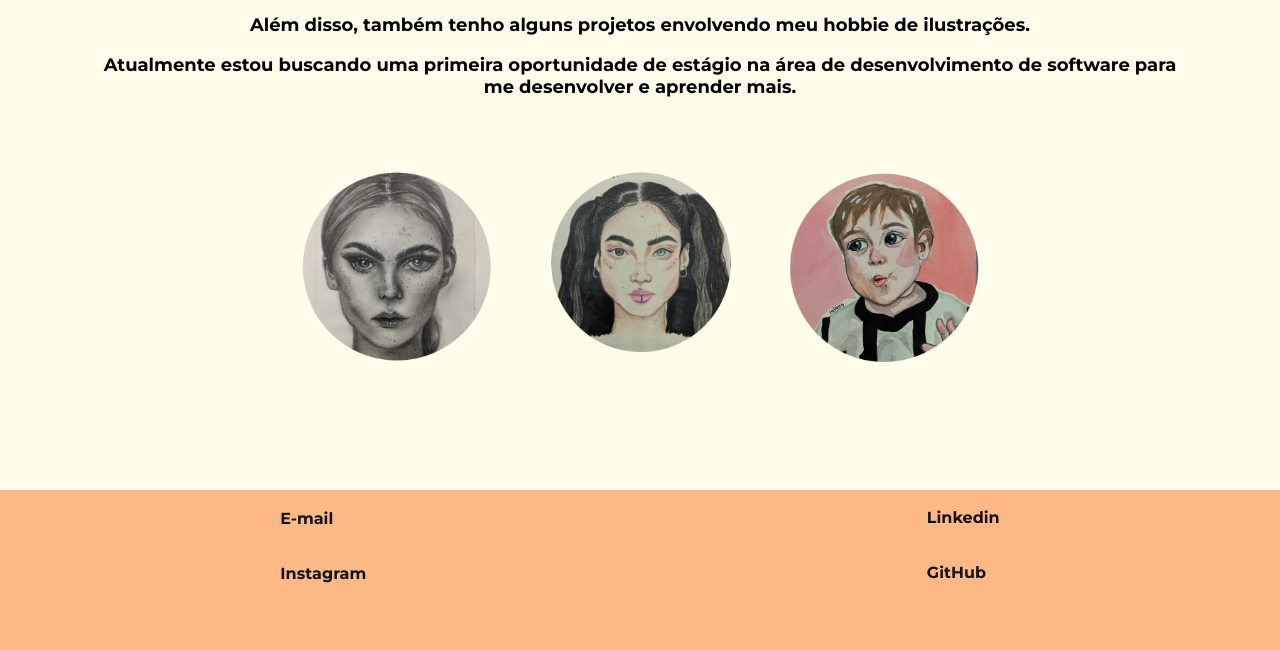
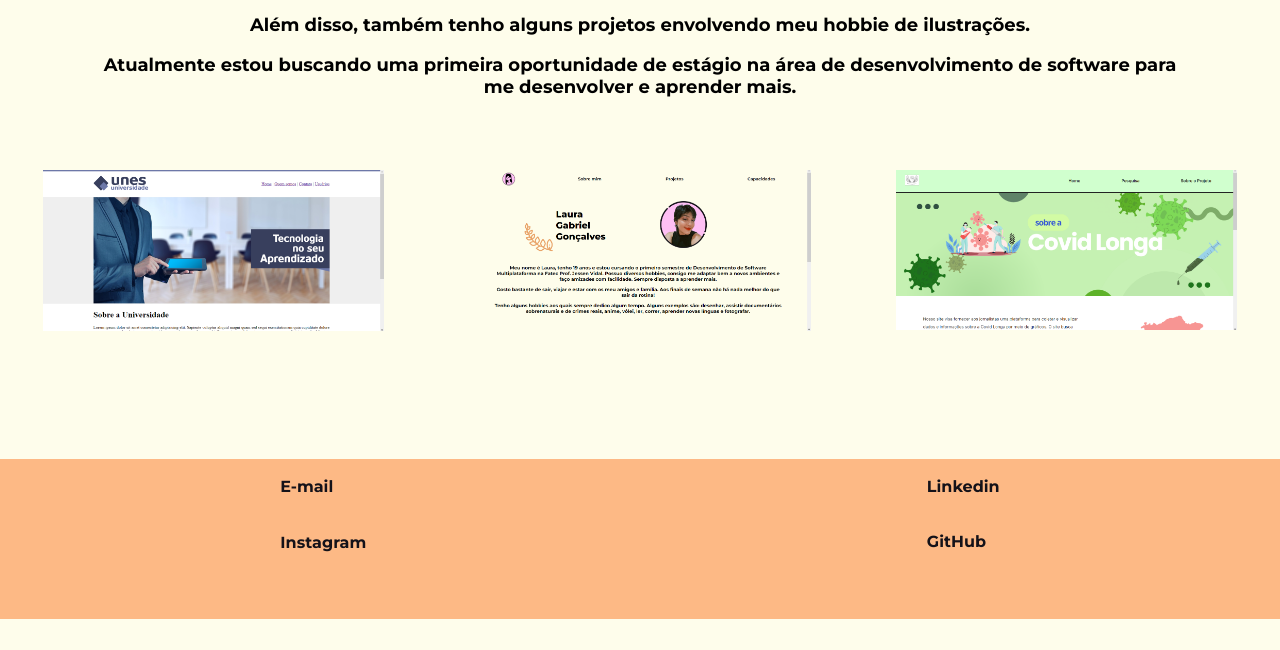
Before and after one commit to eulauragabriel/design-digital-portfolio, a Flask app: page /projetos in a window 1280 px wide. Shown: the part 227-877 px from the top of the page. After the commit the page ends 846 px from the top, so only its background shows below. Run offline with Flask 3, Linux system fonts and the light colour scheme.

Commit message:
alterando imagens e projetos da página projetos
colocando fotos dos sites criados por mim na área de projetos

```diff
--- a/src/static/style.css
+++ b/src/static/style.css
@@ -162,3 +162,15 @@ h2 {
 .hobbies img{
     margin: 0% 2%;
 }
+
+.projetos {
+    display: flex;
+    justify-content: center;
+}
+
+.projetos img{
+    display: block;
+    margin-left: auto;
+    margin-right: auto;
+    width: 80%;
+}
--- a/src/templates/projetos.html
+++ b/src/templates/projetos.html
@@ -12,10 +12,16 @@
         <br>
         <br>
         <br>
-        <div class="hobbies">
-            <img src="../static/img/desenhod.png" alt="desenho grafite" width="15%">
-            <img src="../static/img/desenhoc.png" alt="desenho lapis de cor" width="15%">
-            <img src="../static/img/desenhob.png" alt="desenho aquarela" width="15%">
+        <div class="projetos">
+            <a href="https://github.com/eulauragabriel/site-unes" target="_blank">
+                <img src="../static/img/unes.png" alt="site unes" width="30%">
+            </a>
+            <a href="https://github.com/eulauragabriel/portfolio" target="_blank">
+                <img src="../static/img/portfolio.png" alt="site portfolio" width="30%">
+            </a>
+            <a href="https://github.com/Equipe-01-DSM-2023/API-2023.1" target="_blank">
+                <img src="../static/img/api.png" alt="site api" width="30%">
+            </a>
         </div>
     </body>
     {% endblock %}
```
Also changed, not shown: src/templates/hobbies.html (added, +27 -0 lines), src/static/img/api.png (added), src/static/img/portfolio.png (added), src/static/img/unes.png (added).
